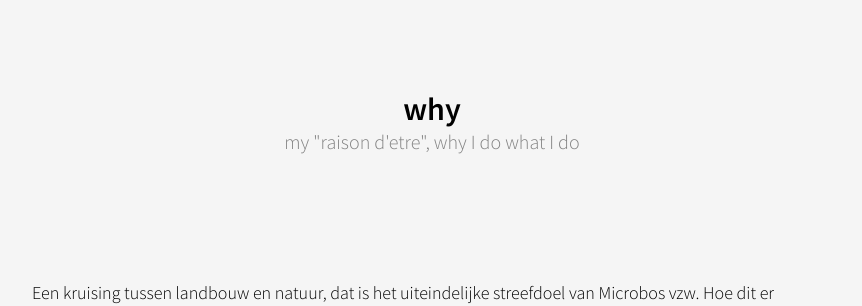
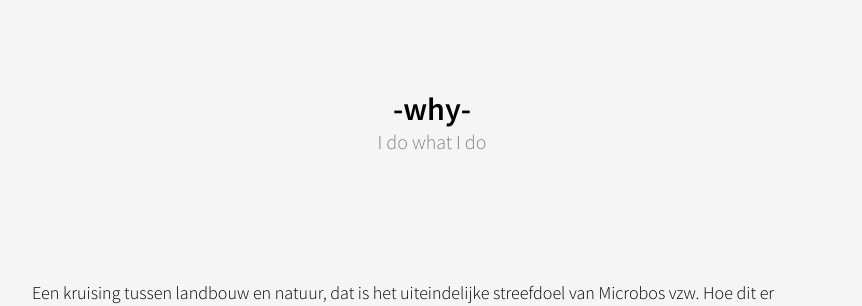
Before and after one commit to SimonBoury/keepitsimplestupid.be, a Jekyll site: the page built from why.md, in a window 1280 px wide. Shown: the part 201-507 px from the top of the page, without its empty margins (208-1070 px from the left). Built offline with Jekyll 4.4.1, drawn with Linux system fonts in a browser that asks for light colours.

Commit message:
Update why.md

```diff
--- a/why.md
+++ b/why.md
@@ -1,7 +1,7 @@
 ---
 layout: page
-title: why
-subtitle: my "raison d'etre", why I do what I do
+title: -why-
+subtitle: I do what I do
 permalink: /why/
 ---
 
```
